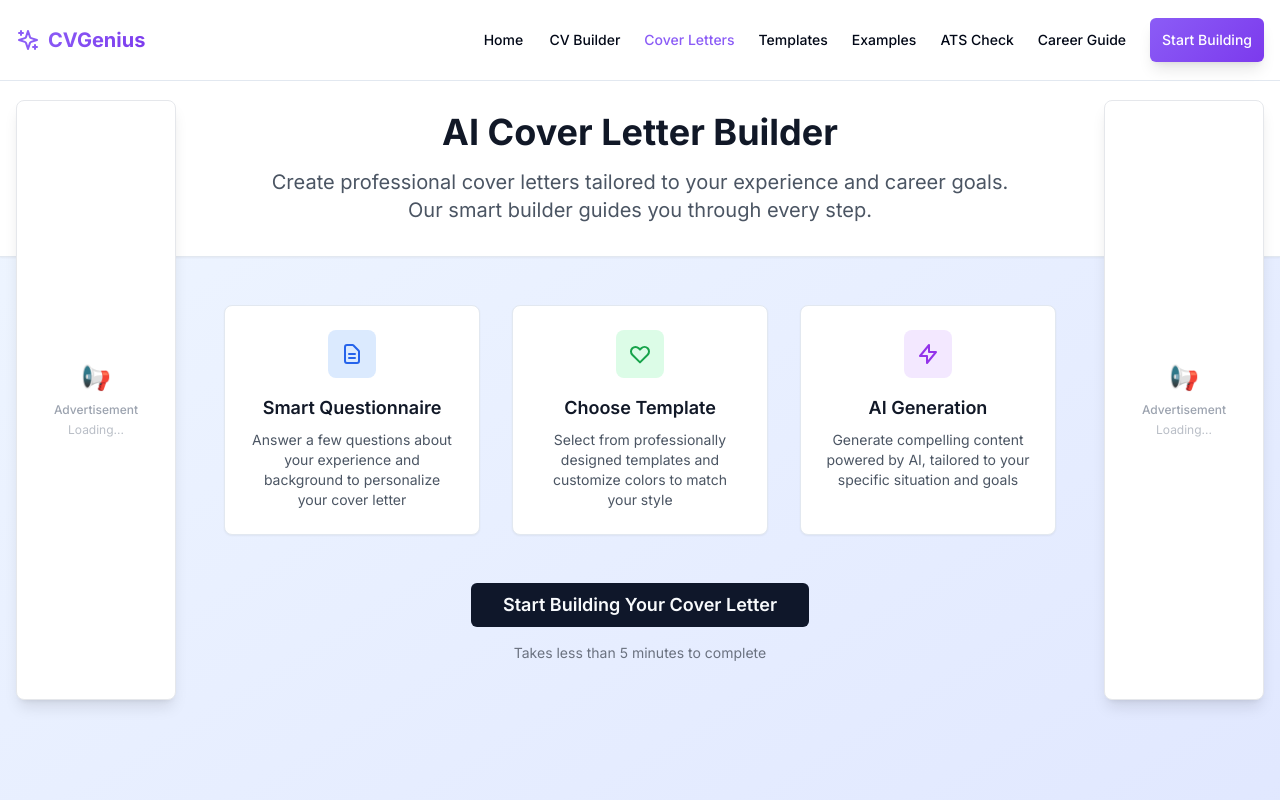
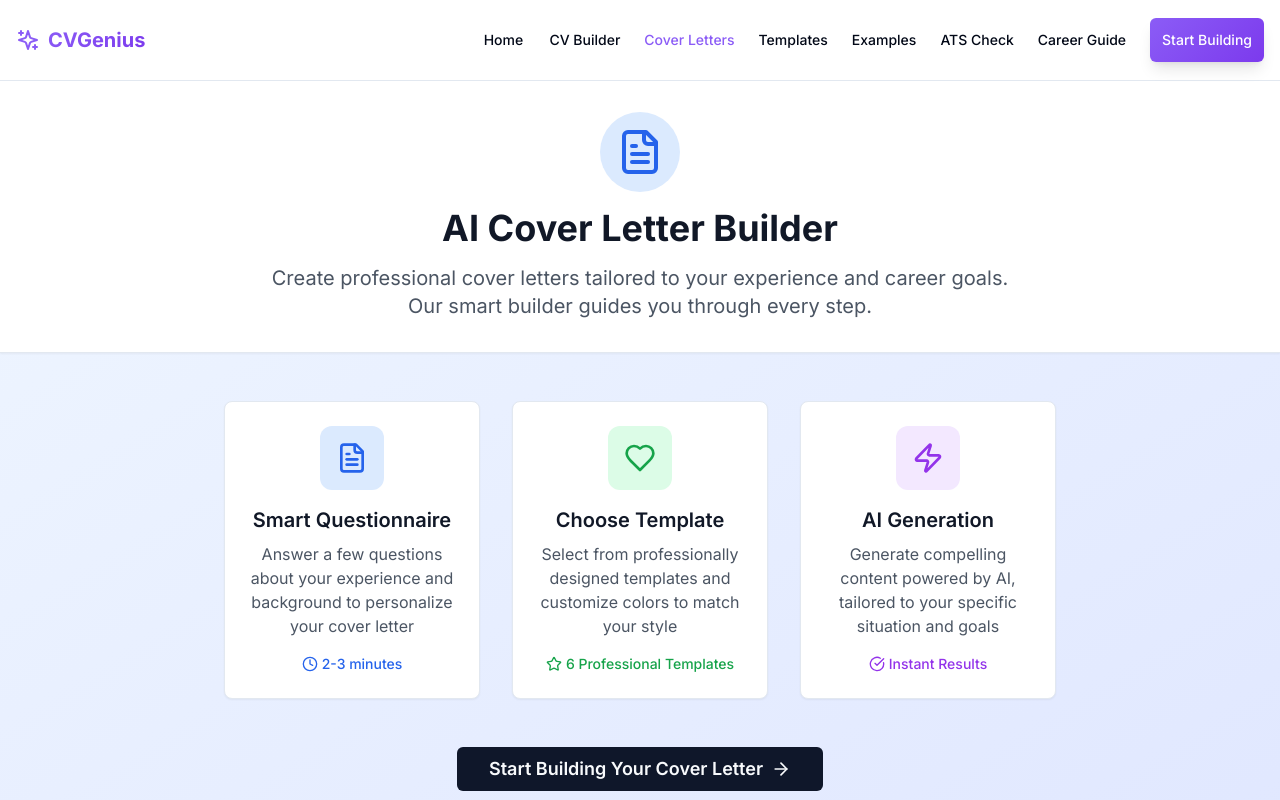
Before and after one commit to CemRoot/cv-genius-project-v2, a Next.js app: page /cover-letter in a window 1280 px wide. Shown: the top 800 px of the page. Built offline with nearby package versions, Linux system fonts and the light colour scheme.

Commit message:
optimize: Reduce aggressive ads and improve sidebar ads with Monetag integration - better UX while maintaining revenue

```diff
--- a/src/app/cover-letter/page.tsx
+++ b/src/app/cover-letter/page.tsx
@@ -6,6 +6,8 @@
 import { MainLayout } from '@/components/layout/main-layout'
 import { useMobileKeyboard } from '@/components/mobile'
 import { useState, useEffect } from 'react'
+import { motion } from 'framer-motion'
+import { FileText, Heart, Zap, Clock, CheckCircle, ArrowRight, Star } from 'lucide-react'
 
 export default function CoverLetterPage() {
   const router = useRouter()
@@ -32,72 +34,207 @@
         className="min-h-screen bg-gradient-to-br from-blue-50 to-indigo-100"
         style={{ height: isMobile && isKeyboardOpen ? adjustedViewHeight : 'auto' }}
       >
-        {/* Header */}
+        {/* Enhanced Mobile Header */}
         <div className="bg-white shadow-sm border-b">
           <div className="max-w-7xl mx-auto px-4 sm:px-6 lg:px-8 py-6 md:py-8">
             <div className="text-center">
-              <h1 className="text-2xl md:text-4xl font-bold text-gray-900 mb-4">
+              <motion.div
+                initial={{ opacity: 0, y: 20 }}
+                animate={{ opacity: 1, y: 0 }}
+                transition={{ duration: 0.6 }}
+                className="flex justify-center mb-4"
+              >
+                <div className="bg-blue-100 rounded-full p-3 md:p-4">
+                  <FileText className="h-8 w-8 md:h-12 md:w-12 text-blue-600" />
+                </div>
+              </motion.div>
+              <motion.h1
+                initial={{ opacity: 0, y: 20 }}
+                animate={{ opacity: 1, y: 0 }}
+                transition={{ duration: 0.6, delay: 0.1 }}
+                className="text-2xl md:text-4xl font-bold text-gray-900 mb-4"
+              >
                 AI Cover Letter Builder
-              </h1>
-              <p className="text-base md:text-xl text-gray-600 max-w-3xl mx-auto px-2">
+              </motion.h1>
+              <motion.p
+                initial={{ opacity: 0, y: 20 }}
+                animate={{ opacity: 1, y: 0 }}
+                transition={{ duration: 0.6, delay: 0.2 }}
+                className="text-base md:text-xl text-gray-600 max-w-3xl mx-auto px-2"
+              >
                 Create professional cover letters tailored to your experience and career goals.
                 Our smart builder guides you through every step.
-              </p>
+              </motion.p>
+
+              {/* Mobile Quick Stats */}
+              {isMobile && (
+                <motion.div
+                  initial={{ opacity: 0, y: 20 }}
+                  animate={{ opacity: 1, y: 0 }}
+                  transition={{ duration: 0.6, delay: 0.3 }}
+                  className="flex justify-center gap-6 mt-6 px-4"
+                >
+                  <div className="text-center">
+                    <div className="text-xl font-bold text-blue-600">5min</div>
+                    <div className="text-xs text-gray-500">Setup Time</div>
+                  </div>
+                  <div className="text-center">
+                    <div className="text-xl font-bold text-green-600">AI</div>
+                    <div className="text-xs text-gray-500">Powered</div>
+                  </div>
+                  <div className="text-center">
+                    <div className="text-xl font-bold text-purple-600">Free</div>
+                    <div className="text-xs text-gray-500">Forever</div>
+                  </div>
+                </motion.div>
+              )}
             </div>
           </div>
         </div>
 
       <div className="max-w-4xl mx-auto px-4 sm:px-6 lg:px-8 py-8 md:py-12">
-        <div className="grid grid-cols-1 md:grid-cols-3 gap-6 md:gap-8 mb-8 md:mb-12">
-          <Card className="p-6 text-center">
-            <div className="w-12 h-12 bg-blue-100 rounded-lg flex items-center justify-center mx-auto mb-4">
-              <svg className="w-6 h-6 text-blue-600" fill="none" stroke="currentColor" viewBox="0 0 24 24">
-                <path strokeLinecap="round" strokeLinejoin="round" strokeWidth={2} d="M9 12h6m-6 4h6m2 5H7a2 2 0 01-2-2V5a2 2 0 012-2h5.586a1 1 0 01.707.293l5.414 5.414a1 1 0 01.293.707V19a2 2 0 01-2 2z" />
-              </svg>
+        {/* Enhanced Feature Cards for Mobile */}
+        <div className="grid grid-cols-1 md:grid-cols-3 gap-4 md:gap-8 mb-8 md:mb-12">
+          <motion.div
+            initial={{ opacity: 0, y: 30 }}
+            animate={{ opacity: 1, y: 0 }}
+            transition={{ duration: 0.6, delay: 0.1 }}
+          >
+            <Card className="p-4 md:p-6 text-center hover:shadow-lg transition-all duration-300 touch-manipulation group">
+              <div className="w-14 h-14 md:w-16 md:h-16 bg-blue-100 rounded-xl flex items-center justify-center mx-auto mb-4 group-hover:scale-110 transition-transform">
+                <FileText className="w-7 h-7 md:w-8 md:h-8 text-blue-600" />
               </div>
-            <h3 className="text-lg font-semibold text-gray-900 mb-2">Smart Questionnaire</h3>
-            <p className="text-gray-600 text-sm">
+              <h3 className="text-lg md:text-xl font-semibold text-gray-900 mb-2">Smart Questionnaire</h3>
+              <p className="text-gray-600 text-sm md:text-base leading-relaxed">
                 Answer a few questions about your experience and background to personalize your cover letter
               </p>
+              <div className="mt-4 flex items-center justify-center text-blue-600 text-sm font-medium">
+                <Clock className="w-4 h-4 mr-1" />
+                2-3 minutes
+              </div>
             </Card>
+          </motion.div>
 
-          <Card className="p-6 text-center">
-            <div className="w-12 h-12 bg-green-100 rounded-lg flex items-center justify-center mx-auto mb-4">
-              <svg className="w-6 h-6 text-green-600" fill="none" stroke="currentColor" viewBox="0 0 24 24">
-                <path strokeLinecap="round" strokeLinejoin="round" strokeWidth={2} d="M4.318 6.318a4.5 4.5 0 000 6.364L12 20.364l7.682-7.682a4.5 4.5 0 00-6.364-6.364L12 7.636l-1.318-1.318a4.5 4.5 0 00-6.364 0z" />
-              </svg>
+          <motion.div
+            initial={{ opacity: 0, y: 30 }}
+            animate={{ opacity: 1, y: 0 }}
+            transition={{ duration: 0.6, delay: 0.2 }}
+          >
+            <Card className="p-4 md:p-6 text-center hover:shadow-lg transition-all duration-300 touch-manipulation group">
+              <div className="w-14 h-14 md:w-16 md:h-16 bg-green-100 rounded-xl flex items-center justify-center mx-auto mb-4 group-hover:scale-110 transition-transform">
+                <Heart className="w-7 h-7 md:w-8 md:h-8 text-green-600" />
               </div>
-            <h3 className="text-lg font-semibold text-gray-900 mb-2">Choose Template</h3>
-            <p className="text-gray-600 text-sm">
+              <h3 className="text-lg md:text-xl font-semibold text-gray-900 mb-2">Choose Template</h3>
+              <p className="text-gray-600 text-sm md:text-base leading-relaxed">
                 Select from professionally designed templates and customize colors to match your style
               </p>
+              <div className="mt-4 flex items-center justify-center text-green-600 text-sm font-medium">
+                <Star className="w-4 h-4 mr-1" />
+                6 Professional Templates
+              </div>
             </Card>
+          </motion.div>
 
-          <Card className="p-6 text-center">
-            <div className="w-12 h-12 bg-purple-100 rounded-lg flex items-center justify-center mx-auto mb-4">
-              <svg className="w-6 h-6 text-purple-600" fill="none" stroke="currentColor" viewBox="0 0 24 24">
-                <path strokeLinecap="round" strokeLinejoin="round" strokeWidth={2} d="M13 10V3L4 14h7v7l9-11h-7z" />
-              </svg>
+          <motion.div
+            initial={{ opacity: 0, y: 30 }}
+            animate={{ opacity: 1, y: 0 }}
+            transition={{ duration: 0.6, delay: 0.3 }}
+          >
+            <Card className="p-4 md:p-6 text-center hover:shadow-lg transition-all duration-300 touch-manipulation group">
+              <div className="w-14 h-14 md:w-16 md:h-16 bg-purple-100 rounded-xl flex items-center justify-center mx-auto mb-4 group-hover:scale-110 transition-transform">
+                <Zap className="w-7 h-7 md:w-8 md:h-8 text-purple-600" />
               </div>
-            <h3 className="text-lg font-semibold text-gray-900 mb-2">AI Generation</h3>
-            <p className="text-gray-600 text-sm">
+              <h3 className="text-lg md:text-xl font-semibold text-gray-900 mb-2">AI Generation</h3>
+              <p className="text-gray-600 text-sm md:text-base leading-relaxed">
                 Generate compelling content powered by AI, tailored to your specific situation and goals
               </p>
+              <div className="mt-4 flex items-center justify-center text-purple-600 text-sm font-medium">
+                <CheckCircle className="w-4 h-4 mr-1" />
+                Instant Results
+              </div>
             </Card>
+          </motion.div>
         </div>
 
-        <div className="text-center">
+        {/* Enhanced Mobile CTA Section */}
+        <motion.div
+          initial={{ opacity: 0, y: 30 }}
+          animate={{ opacity: 1, y: 0 }}
+          transition={{ duration: 0.6, delay: 0.4 }}
+          className="text-center"
+        >
+          <div className="space-y-4">
+            {/* Main CTA Button */}
             <Button
               onClick={handleStartBuilding}
               size="lg"
-            className="px-8 py-4 text-lg font-semibold"
+              className={`group relative overflow-hidden transition-all duration-300 ${
+                isMobile
+                  ? 'w-full h-14 text-lg font-semibold touch-manipulation'
+                  : 'px-8 py-4 text-lg font-semibold hover:scale-105'
+              }`}
             >
+              <span className="relative z-10 flex items-center justify-center gap-2">
                 Start Building Your Cover Letter
+                <ArrowRight className="w-5 h-5 group-hover:translate-x-1 transition-transform" />
+              </span>
+              <div className="absolute inset-0 bg-gradient-to-r from-blue-600 to-purple-600 opacity-0 group-hover:opacity-100 transition-opacity" />
             </Button>
-          <p className="text-gray-500 text-sm mt-4">
-            Takes less than 5 minutes to complete
-          </p>
+
+            {/* Mobile-specific quick info */}
+            <div className="flex items-center justify-center gap-4 text-sm text-gray-500">
+              <div className="flex items-center gap-1">
+                <Clock className="w-4 h-4" />
+                <span>5 min setup</span>
               </div>
+              <div className="flex items-center gap-1">
+                <CheckCircle className="w-4 h-4 text-green-500" />
+                <span>Free forever</span>
+              </div>
+            </div>
+
+            {/* Mobile step indicator preview */}
+            {isMobile && (
+              <motion.div
+                initial={{ opacity: 0, y: 20 }}
+                animate={{ opacity: 1, y: 0 }}
+                transition={{ duration: 0.6, delay: 0.5 }}
+                className="mt-6 p-4 bg-gray-50 rounded-lg"
+              >
+                <div className="text-sm font-medium text-gray-700 mb-3">Your Journey:</div>
+                <div className="flex items-center justify-between">
+                  <div className="flex flex-col items-center">
+                    <div className="w-8 h-8 bg-blue-600 rounded-full flex items-center justify-center mb-1">
+                      <span className="text-white text-xs font-bold">1</span>
+                    </div>
+                    <span className="text-xs text-gray-600">Experience</span>
+                  </div>
+                  <div className="flex-1 h-px bg-gray-300 mx-2"></div>
+                  <div className="flex flex-col items-center">
+                    <div className="w-8 h-8 bg-gray-300 rounded-full flex items-center justify-center mb-1">
+                      <span className="text-gray-600 text-xs font-bold">2</span>
+                    </div>
+                    <span className="text-xs text-gray-600">Template</span>
+                  </div>
+                  <div className="flex-1 h-px bg-gray-300 mx-2"></div>
+                  <div className="flex flex-col items-center">
+                    <div className="w-8 h-8 bg-gray-300 rounded-full flex items-center justify-center mb-1">
+                      <span className="text-gray-600 text-xs font-bold">3</span>
+                    </div>
+                    <span className="text-xs text-gray-600">Generate</span>
+                  </div>
+                  <div className="flex-1 h-px bg-gray-300 mx-2"></div>
+                  <div className="flex flex-col items-center">
+                    <div className="w-8 h-8 bg-gray-300 rounded-full flex items-center justify-center mb-1">
+                      <span className="text-gray-600 text-xs font-bold">4</span>
+                    </div>
+                    <span className="text-xs text-gray-600">Download</span>
+                  </div>
+                </div>
+              </motion.div>
+            )}
+          </div>
+        </motion.div>
       </div>
       </div>
     </MainLayout>
--- a/src/app/layout.tsx
+++ b/src/app/layout.tsx
@@ -148,12 +148,9 @@
         <script async src="https://pagead2.googlesyndication.com/pagead/js/adsbygoogle.js?client=ca-pub-1742989559393752"
              crossOrigin="anonymous"></script>
 
-        {/* Monetag Advertising - Multiple Zones for Maximum Revenue */}
+        {/* Monetag Advertising - Optimized for User Experience */}
         <script src="https://fpyf8.com/88/tag.min.js" data-zone="153060" async data-cfasync="false"></script>
         <script src="https://fpyf8.com/88/tag.min.js" data-zone="9469382" async data-cfasync="false"></script>
-        <script src="https://fpyf8.com/88/tag.min.js" data-zone="9469381" async data-cfasync="false"></script>
-        <script src="https://fpyf8.com/88/tag.min.js" data-zone="9469380" async data-cfasync="false"></script>
-        <script src="https://fpyf8.com/88/tag.min.js" data-zone="9469379" async data-cfasync="false"></script>
 
         {/* Service Worker for PropuSH Push Notifications */}
         <link rel="serviceworker" href="/sw-check-permissions-36fdf.js" />
--- a/src/components/ads/sticky-side-ads.tsx
+++ b/src/components/ads/sticky-side-ads.tsx
@@ -9,64 +9,19 @@
 
   useEffect(() => {
     // Don't show on mobile or certain pages
-    if (pathname.includes('/builder') || pathname.includes('/export')) {
+    if (pathname.includes('/builder') || pathname.includes('/export') || pathname.includes('/ats-check')) {
       return
     }
 
-    // Check if desktop
-    const isDesktop = window.innerWidth >= 1280
+    // Check if desktop and screen is wide enough
+    const isDesktop = window.innerWidth >= 1400 // Increased minimum width
     if (!isDesktop) return
 
-    // PropellerAds side banner configuration
-    const leftScript = document.createElement('script')
-    leftScript.type = 'text/javascript'
-    leftScript.innerHTML = `
-      atOptions = {
-        'key' : 'REPLACE_WITH_LEFT_SIDE_KEY',
-        'format' : 'iframe',
-        'height' : 600,
-        'width' : 160,
-        'params' : {}
-      };
-    `
-    document.head.appendChild(leftScript)
-
-    const leftAdScript = document.createElement('script')
-    leftAdScript.type = 'text/javascript'
-    leftAdScript.src = '//www.topcreativeformat.com/REPLACE_WITH_LEFT_SIDE_KEY/invoke.js'
-    document.head.appendChild(leftAdScript)
-
-    const rightScript = document.createElement('script')
-    rightScript.type = 'text/javascript'
-    rightScript.innerHTML = `
-      atOptions = {
-        'key' : 'REPLACE_WITH_RIGHT_SIDE_KEY',
-        'format' : 'iframe',
-        'height' : 600,
-        'width' : 160,
-        'params' : {}
-      };
-    `
-    document.head.appendChild(rightScript)
-
-    const rightAdScript = document.createElement('script')
-    rightAdScript.type = 'text/javascript'
-    rightAdScript.src = '//www.topcreativeformat.com/REPLACE_WITH_RIGHT_SIDE_KEY/invoke.js'
-    document.head.appendChild(rightAdScript)
-
-    // Show ads after page load
-    const timer = setTimeout(() => setIsVisible(true), 2000)
+    // Show ads after page load with delay for better UX
+    const timer = setTimeout(() => setIsVisible(true), 3000)
 
     return () => {
       clearTimeout(timer)
-      try {
-        document.head.removeChild(leftScript)
-        document.head.removeChild(rightScript)
-        document.head.removeChild(leftAdScript)
-        document.head.removeChild(rightAdScript)
-      } catch (e) {
-        // Scripts already removed
-      }
     }
   }, [pathname])
 
@@ -74,33 +29,27 @@
 
   return (
     <>
-      {/* Left Side Ad - Desktop Only */}
-      <div className="hidden xl:block fixed left-4 top-1/2 transform -translate-y-1/2 z-30">
-        <div className="w-40 h-[600px] bg-white border border-gray-200 rounded-lg shadow-lg overflow-hidden">
-          <div id="left-side-ad" className="w-full h-full">
-            {/* Ad will be injected here */}
-            <div className="w-full h-full flex items-center justify-center text-gray-400 text-xs">
-              <div className="text-center p-4">
-                <div className="mb-2 text-2xl">📢</div>
-                <div className="font-medium">Advertisement</div>
-                <div className="text-xs opacity-70 mt-1">Loading...</div>
-              </div>
+      {/* Left Side Ad - Wide Desktop Only */}
+      <div className="hidden 2xl:block fixed left-2 top-1/2 transform -translate-y-1/2 z-20">
+        <div className="w-36 h-[500px] bg-white/90 backdrop-blur-sm border border-gray-200 rounded-lg shadow-sm overflow-hidden">
+          <div className="w-full h-full flex items-center justify-center text-gray-400 text-xs">
+            <div className="text-center p-3">
+              <div className="mb-2 text-lg">📢</div>
+              <div className="font-medium text-xs">Advertisement</div>
+              <div className="text-xs opacity-70 mt-1">Zone Left</div>
             </div>
           </div>
         </div>
       </div>
 
-      {/* Right Side Ad - Desktop Only */}
-      <div className="hidden xl:block fixed right-4 top-1/2 transform -translate-y-1/2 z-30">
-        <div className="w-40 h-[600px] bg-white border border-gray-200 rounded-lg shadow-lg overflow-hidden">
-          <div id="right-side-ad" className="w-full h-full">
-            {/* Ad will be injected here */}
-            <div className="w-full h-full flex items-center justify-center text-gray-400 text-xs">
-              <div className="text-center p-4">
-                <div className="mb-2 text-2xl">📢</div>
-                <div className="font-medium">Advertisement</div>
-                <div className="text-xs opacity-70 mt-1">Loading...</div>
-              </div>
+      {/* Right Side Ad - Wide Desktop Only */}
+      <div className="hidden 2xl:block fixed right-2 top-1/2 transform -translate-y-1/2 z-20">
+        <div className="w-36 h-[500px] bg-white/90 backdrop-blur-sm border border-gray-200 rounded-lg shadow-sm overflow-hidden">
+          <div className="w-full h-full flex items-center justify-center text-gray-400 text-xs">
+            <div className="text-center p-3">
+              <div className="mb-2 text-lg">📢</div>
+              <div className="font-medium text-xs">Advertisement</div>
+              <div className="text-xs opacity-70 mt-1">Zone Right</div>
             </div>
           </div>
         </div>
```
Also changed, not shown: src/components/ads/sidebar-ads.tsx (+20 -25 lines). Lines whose indentation alone changed are shown as unchanged.
